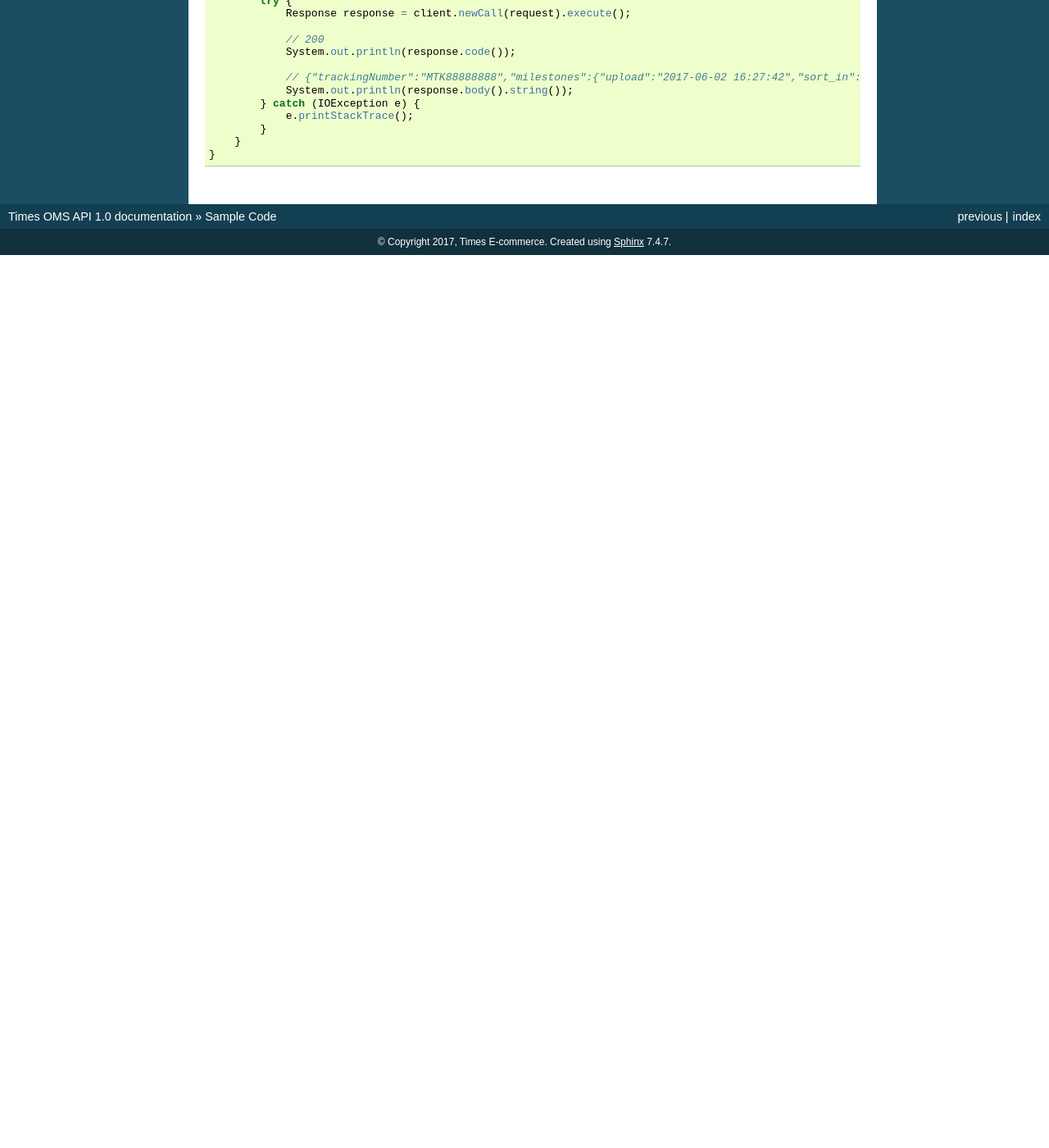
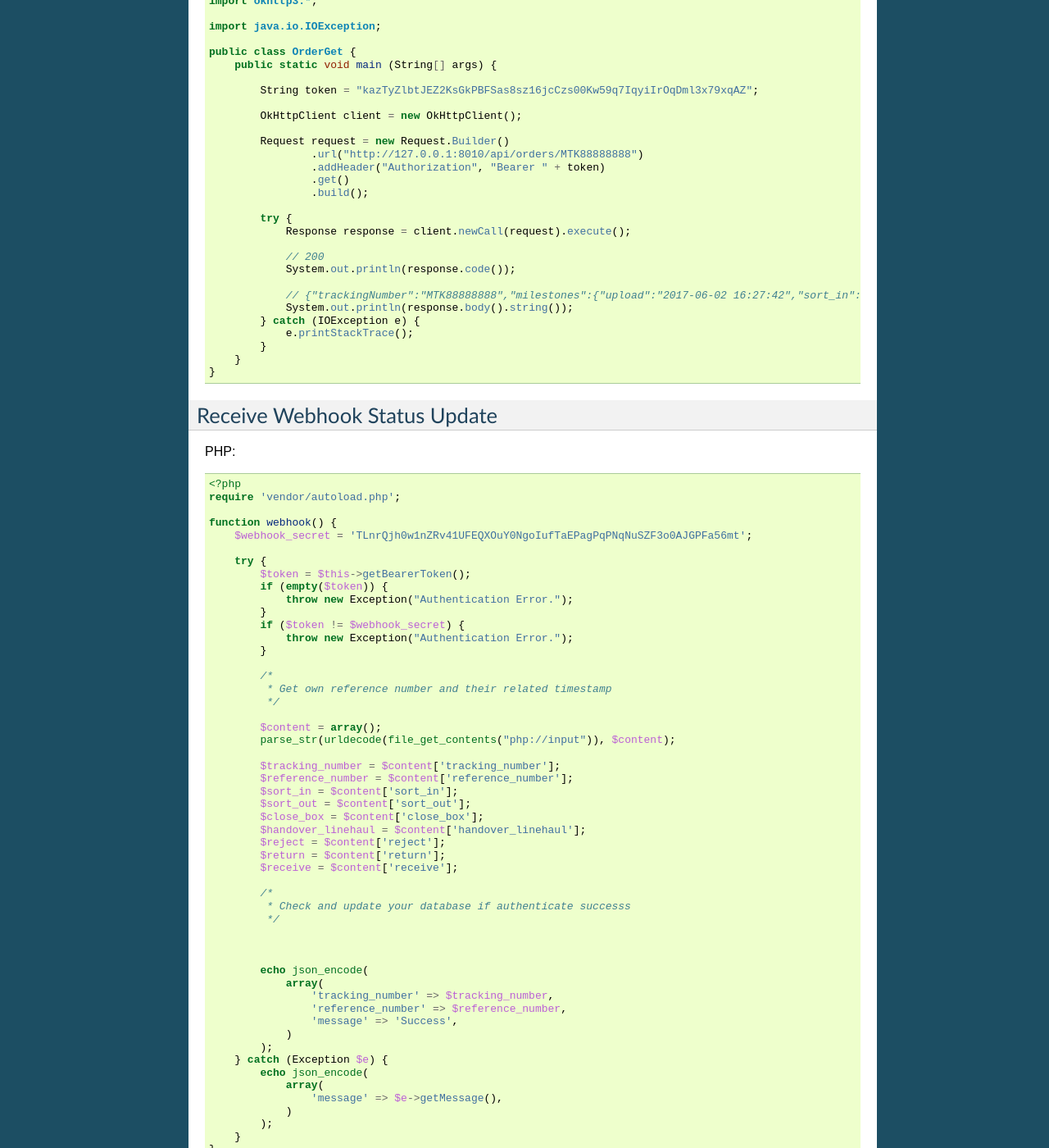
Before and after one commit to timeslogistics/times-oms-api-docs, a Sphinx documentation site: the page built from docs/sample_code.rst, in a window 1280 px wide and 1400 px high, scrolled down 3283 px. Shown: the whole window at 82% size. Built offline with Sphinx 7.4.7, drawn with Linux system fonts in a browser that asks for light colours; before the commit the page ends 3594 px from its top, so only the background shows below that; some of the changed text lies outside the part shown.

Commit message:
Update sample_code.rst

```diff
--- a/docs/sample_code.rst
+++ b/docs/sample_code.rst
@@ -221,3 +238,94 @@ Java:
           }
       }
   }
+
+Receive Webhook Status Update
+--------------------------------
+
+PHP:
+
+.. code-block:: php
+
+  <?php
+  require 'vendor/autoload.php';
+
+  function webhook() {
+      $webhook_secret = 'TLnrQjh0w1nZRv41UFEQXOuY0NgoIufTaEPagPqPNqNuSZF3o0AJGPFa56mt';
+
+      try {
+          $token = $this->getBearerToken();
+          if (empty($token)) {
+              throw new Exception("Authentication Error.");
+          }
+          if ($token != $webhook_secret) {
+              throw new Exception("Authentication Error.");
+          }
+
+          /*
+           * Get own reference number and their related timestamp
+           */
+
+          $content = array();
+          parse_str(urldecode(file_get_contents("php://input")), $content);
+
+          $tracking_number = $content['tracking_number'];
+          $reference_number = $content['reference_number'];
+          $sort_in = $content['sort_in'];
+          $sort_out = $content['sort_out'];
+          $close_box = $content['close_box'];
+          $handover_linehaul = $content['handover_linehaul'];
+          $reject = $content['reject'];
+          $return = $content['return'];
+          $receive = $content['receive'];
+
+          /*
+           * Check and update your database if authenticate successs
+           */
+
+
+
+          echo json_encode(
+              array(
+                  'tracking_number' => $tracking_number,
+                  'reference_number' => $reference_number,
+                  'message' => 'Success',
+              )
+          );
+      } catch (Exception $e) {
+          echo json_encode(
+              array(
+                  'message' => $e->getMessage(),
+              )
+          );
+      }
+  }
+
+  function getAuthorizationHeader(){
+      $headers = null;
+      if (isset($_SERVER['Authorization'])) {
+          $headers = trim($_SERVER["Authorization"]);
+      }
+      else if (isset($_SERVER['HTTP_AUTHORIZATION'])) { //Nginx or fast CGI
+          $headers = trim($_SERVER["HTTP_AUTHORIZATION"]);
+      } elseif (function_exists('apache_request_headers')) {
+          $requestHeaders = apache_request_headers();
+          // Server-side fix for bug in old Android versions (a nice side-effect of this fix means we don't care about capitalization for Authorization)
+          $requestHeaders = array_combine(array_map('ucwords', array_keys($requestHeaders)), array_values($requestHeaders));
+          //print_r($requestHeaders);
+          if (isset($requestHeaders['Authorization'])) {
+              $headers = trim($requestHeaders['Authorization']);
+          }
+      }
+      return $headers;
+  }
+
+  function getBearerToken() {
+      $headers = $this->getAuthorizationHeader();
+      // HEADER: Get the access token from the header
+      if (!empty($headers)) {
+          if (preg_match('/Bearer\s(\S+)/', $headers, $matches)) {
+              return $matches[1];
+          }
+      }
+      return null;
+  }
```
Also changed, not shown: other parts of docs/sample_code.rst (+46 -29 lines).
